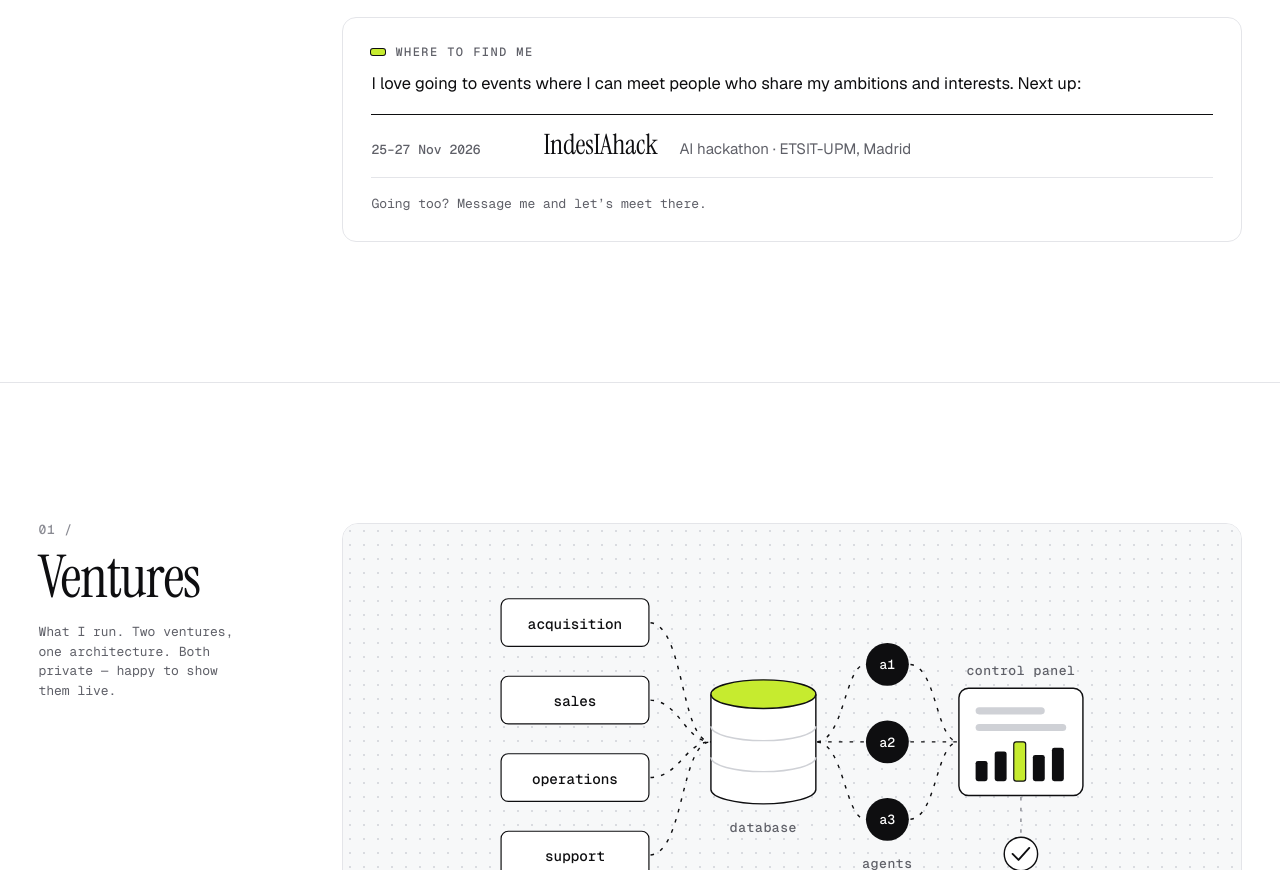
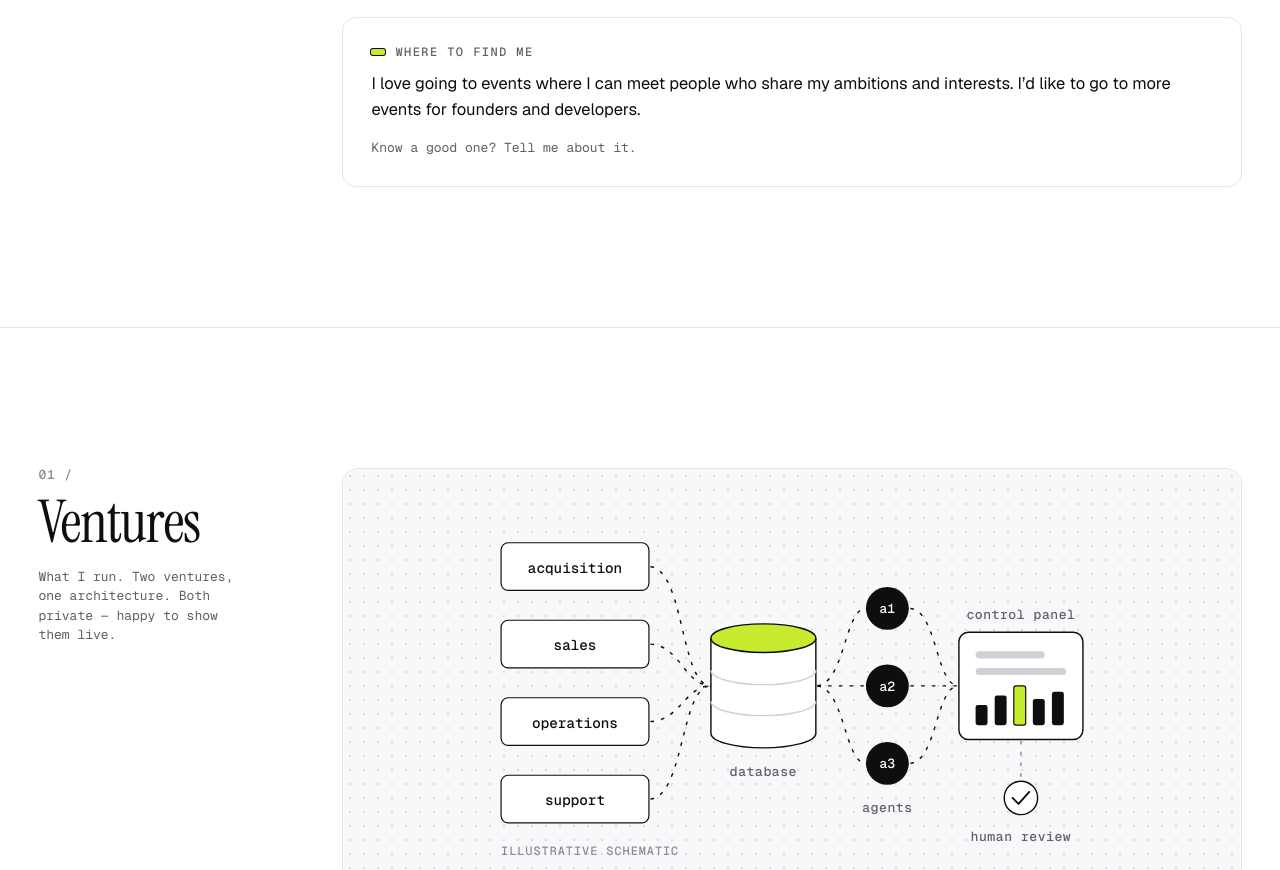
Before and after one commit to Brunoarnaiz/brunoarnaiz.github.io, a plain HTML site: page index.html in a window 1280 px wide. Shown: the part 1264-2134 px from the top of the page. Drawn offline with nearby package versions, Linux system fonts and the light colour scheme.

Commit message:
Now: replace the IndesIAhack listing with a general note on founder and developer events

```diff
--- a/index.html
+++ b/index.html
@@ -89,16 +89,8 @@
 
         <div class="events reveal">
           <h3 class="k" data-i18n="now.k3">Where to find me</h3>
-          <p data-i18n="now.events">I love going to events where I can meet people who share my ambitions and interests. Next up:</p>
-          <ol class="event-list">
-            <li class="event" data-end="2026-11-27">
-              <time datetime="2026-11-25" data-i18n="ev.indesia.date">25–27 Nov 2026</time>
-              <a href="https://indesiahack.org/" target="_blank" rel="noopener">IndesIAhack</a>
-              <span data-i18n="ev.indesia.what">AI hackathon · ETSIT-UPM, Madrid</span>
-            </li>
-          </ol>
-          <p class="events-empty" hidden data-i18n="now.noevents">New events coming soon.</p>
-          <p class="note" data-i18n="now.meet">Going too? Message me and let’s meet there.</p>
+          <p data-i18n="now.events">I love going to events where I can meet people who share my ambitions and interests. I’d like to go to more events for founders and developers.</p>
+          <p class="note" data-i18n="now.meet">Know a good one? Tell me about it.</p>
         </div>
       </div>
     </div>
--- a/main.js
+++ b/main.js
@@ -36,11 +36,8 @@
     "now.k2": "Explorando",
     "now.exploring": "El problema al que siempre vuelvo: hacer convivir agentes de IA, cuyas respuestas son impredecibles, con la trazabilidad y la pulcritud que exigen una base de datos y todos los canales conectados a ella. Alrededor de esa idea: fine-tuning de modelos open source, agentes dentro de Edge Functions de Supabase y estrategias para que un AOS crezca sin convertirse en un almacén caótico de información.",
     "now.k3": "Dónde encontrarme",
-    "now.events": "Me encanta ir a eventos donde conocer gente que comparta mis ambiciones e intereses. Próximos:",
-    "ev.indesia.date": "25–27 nov. 2026",
-    "ev.indesia.what": "Hackathon de IA · ETSIT-UPM, Madrid",
-    "now.noevents": "Pronto, nuevos eventos.",
-    "now.meet": "¿Vas tú también? Escríbeme y nos vemos allí.",
+    "now.events": "Me encanta ir a eventos donde conocer gente que comparta mis ambiciones e intereses. Me gustaría ir a más eventos de emprendedores y developers.",
+    "now.meet": "¿Conoces alguno que merezca la pena? Cuéntamelo.",
 
     "proj.title": "Proyectos propios",
     "proj.intro": "Lo que llevo yo. Dos proyectos, una arquitectura. Los dos son privados; te los enseño en directo encantado.",
```
